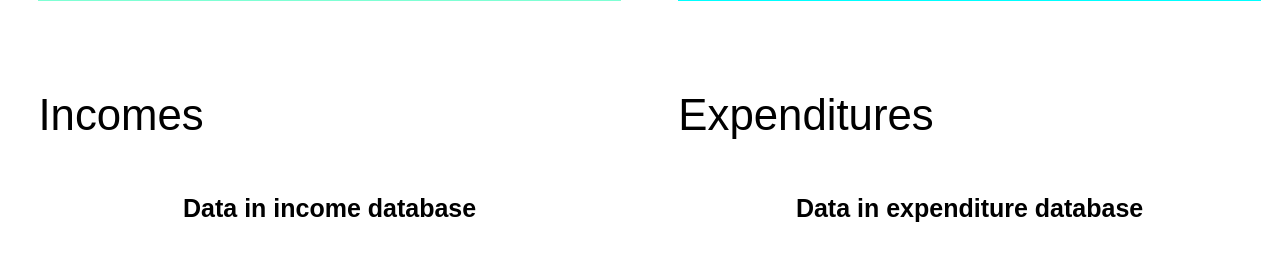
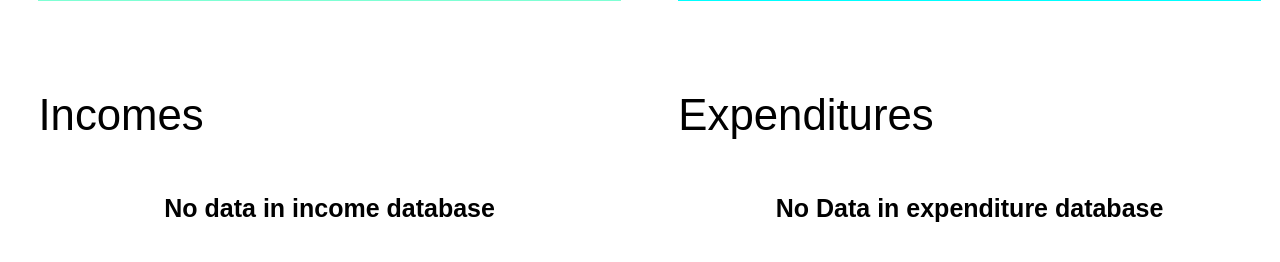
Before and after one commit to tylerbeckb/Budget_tracker, a Python web app: template app/templates/incomeEx.html in a window 1280 px wide. Shown: the part 1252-1514 px from the top of the page. Run offline with Jinja, Linux system fonts and the light colour scheme; the template is opened without the code that fills it: most values are stand-ins (such as "Sample title", 1, 10 or a date in 2020); form fields are guessed from the names that the template uses; some libraries are stand-ins or nearby versions.

Commit message:
fix: finished income page

```diff
--- a/app/templates/incomeEx.html
+++ b/app/templates/incomeEx.html
@@ -71,7 +71,7 @@
       {% endif %}
       {% if not inData %}
         <div class="noData">
-          <strong>Data in income database</strong>
+          <strong>No data in income database</strong>
         </div>
       {% endif %}
     </div>
@@ -95,7 +95,7 @@
           {% if exForm.name2.errors %}
             <script>alert("That name already exists in the database")</script>
           {% endif %}
-          <input type="submit" value="Submit" class="btn btn-success" onclick="reload()">
+          <input type="submit" value="Submit" class="btn btn-success">
         </form>
       </div>
     </div>
@@ -141,7 +141,7 @@
       {% endif %}
       {% if not exData %}
         <div class="noData">
-          <strong>Data in expenditure database</strong>
+          <strong>No Data in expenditure database</strong>
         </div>
       {% endif %}
     </div>
```
